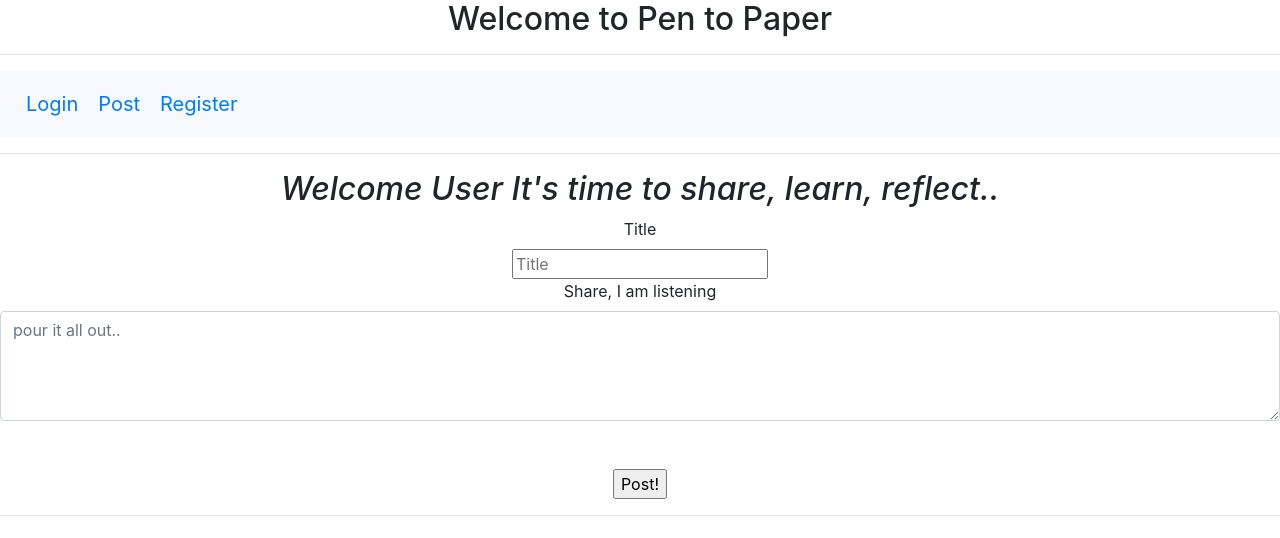
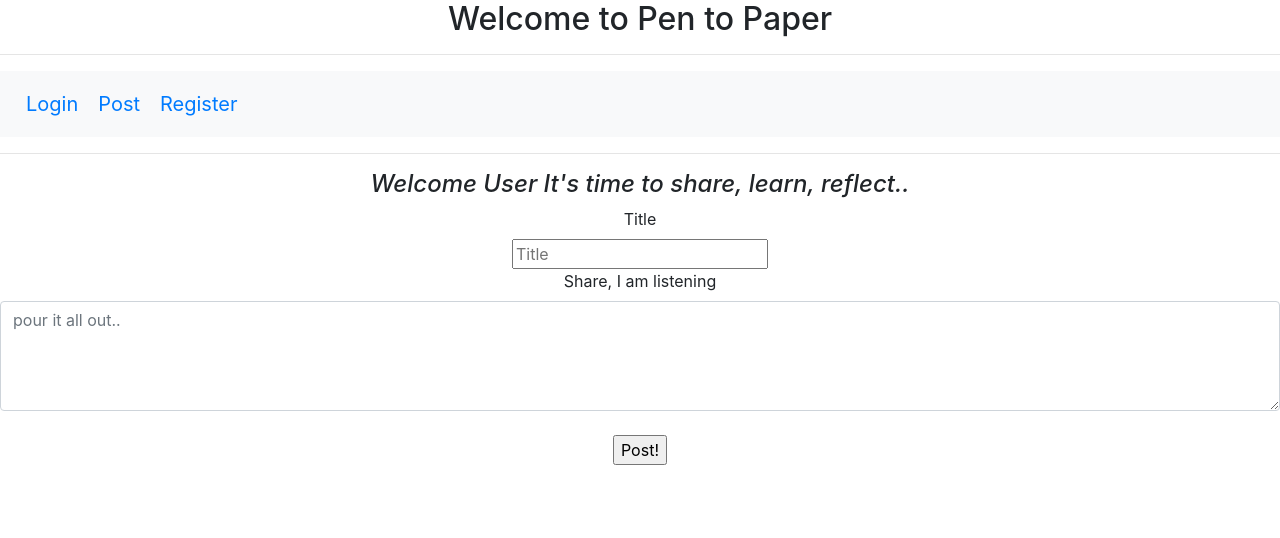
Before and after one commit to Pi-hils/blog-app, an Angular app in the folder blog-app/: page /post in a window 1280 px wide. Shown: the top 538 px of the page. Built offline with nearby package versions, Linux system fonts and the light colour scheme.

Commit message:
changed type of form from buttons to submit and reset, added a console.log to my click event. works in console

```diff
--- a/blog-app/src/app/login/login.component.html
+++ b/blog-app/src/app/login/login.component.html
@@ -5,8 +5,8 @@
        <input type="text" placeholder="username.." formControlName="user"/><br>
        <label>Password</label><br>
        <input type="text" placeholder="enter password" formControlName="pass" /><br><br>
-       <input type="button" value="Login!" (click)="checkLoginDetails()">
-       <input type="button" value="Reset">
+       <input type="submit" value="Login!" (click)="checkLoginDetails()">
+       <input type="reset" value="Reset">
      </form>
      {{result}}
 </div>
--- /dev/null
+++ b/blog-app/src/app/post.model.ts
@@ -0,0 +1,5 @@
+export class Post {
+  constructor(public title:any,
+      public comment:any
+      ){}
+}
--- a/blog-app/src/app/post/post.component.html
+++ b/blog-app/src/app/post/post.component.html
@@ -1,12 +1,12 @@
 <div>
-  <h2><i>Welcome User It's time to share, learn, reflect..</i></h2>
+  <h4><i>Welcome User It's time to share, learn, reflect..</i></h4>
     <label>Title</label><br>
-    <form [formGroup]="PostRef" class="form">
+    <form [formGroup]="postRef" class="form">
       <!-- user nname should be posted when the person makes a post -->
       <input type="text" placeholder="Title" formControlName="title"/><br>
     <label>Share, I am listening</label><br>
-    <textarea class="form-control" placeholder="pour it all out.."  rows="4" formControlName="post" ></textarea><br><br>
+    <textarea class="form-control" placeholder="pour it all out.."  rows="4" formControlName="post" ></textarea><br>
 
-    <input type="button" value="Post!" (click)="sharePost()">
-    <hr>
+    <input type="submit" value="Post!" (click)="sharePost()">
+
  </form>
--- a/blog-app/src/app/post/post.component.ts
+++ b/blog-app/src/app/post/post.component.ts
@@ -7,18 +7,18 @@ import { FormControl, FormGroup } from '@angular/forms';
   styleUrls: ['./post.component.css']
 })
 export class PostComponent implements OnInit {
- PostRef= new FormGroup({
+ postRef= new FormGroup({
    title:new FormControl(),
    post: new FormControl()
- }
- )
+ });
+
   constructor() { }
 
   ngOnInit(): void {
   }
 
   sharePost(){
-
+    console.log("Post shared")
   }
 
 }
```
Also changed, not shown: blog-app/login.json (+14 -1 lines), blog-app/post.json (deleted, +0 -9 lines), 1 other file (tests, documents, lock files or other folders).
